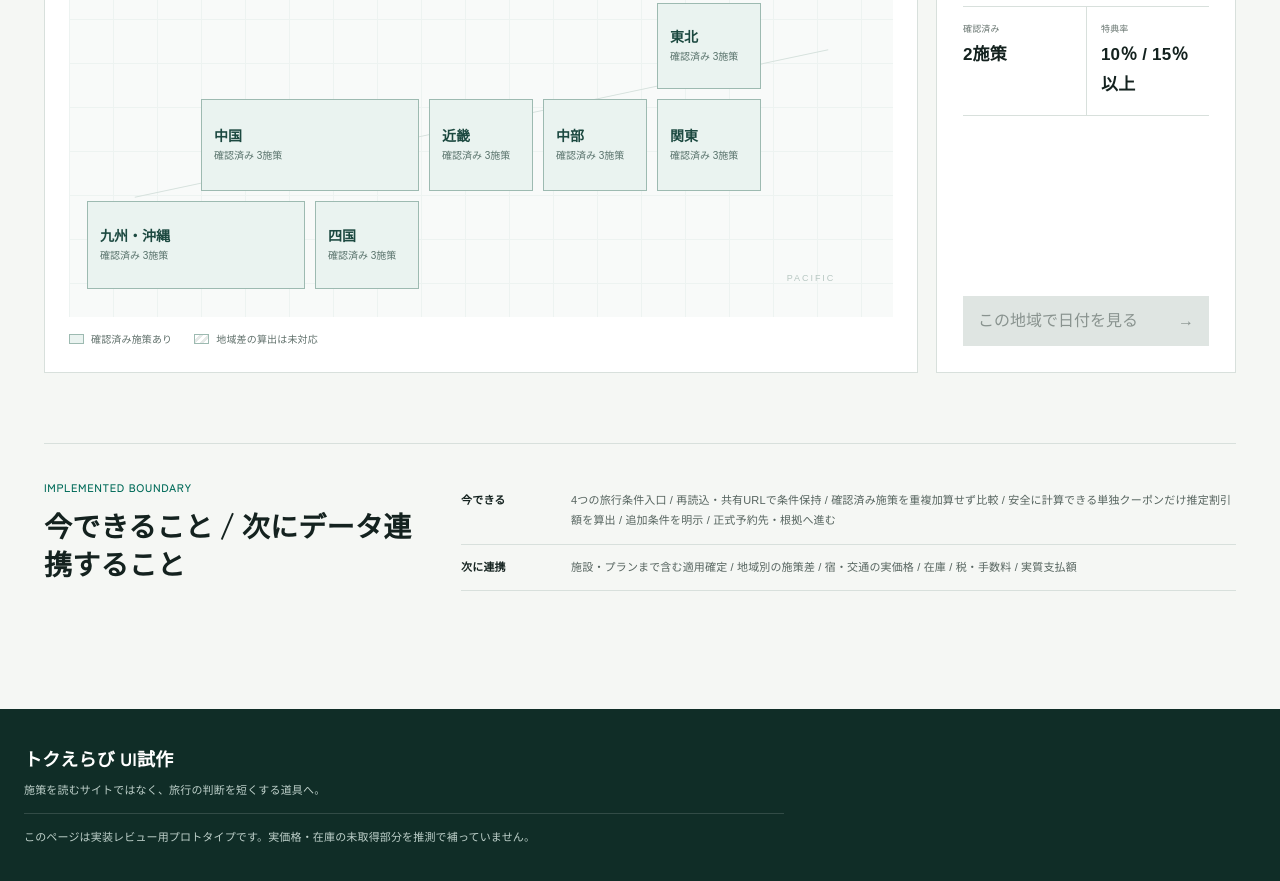
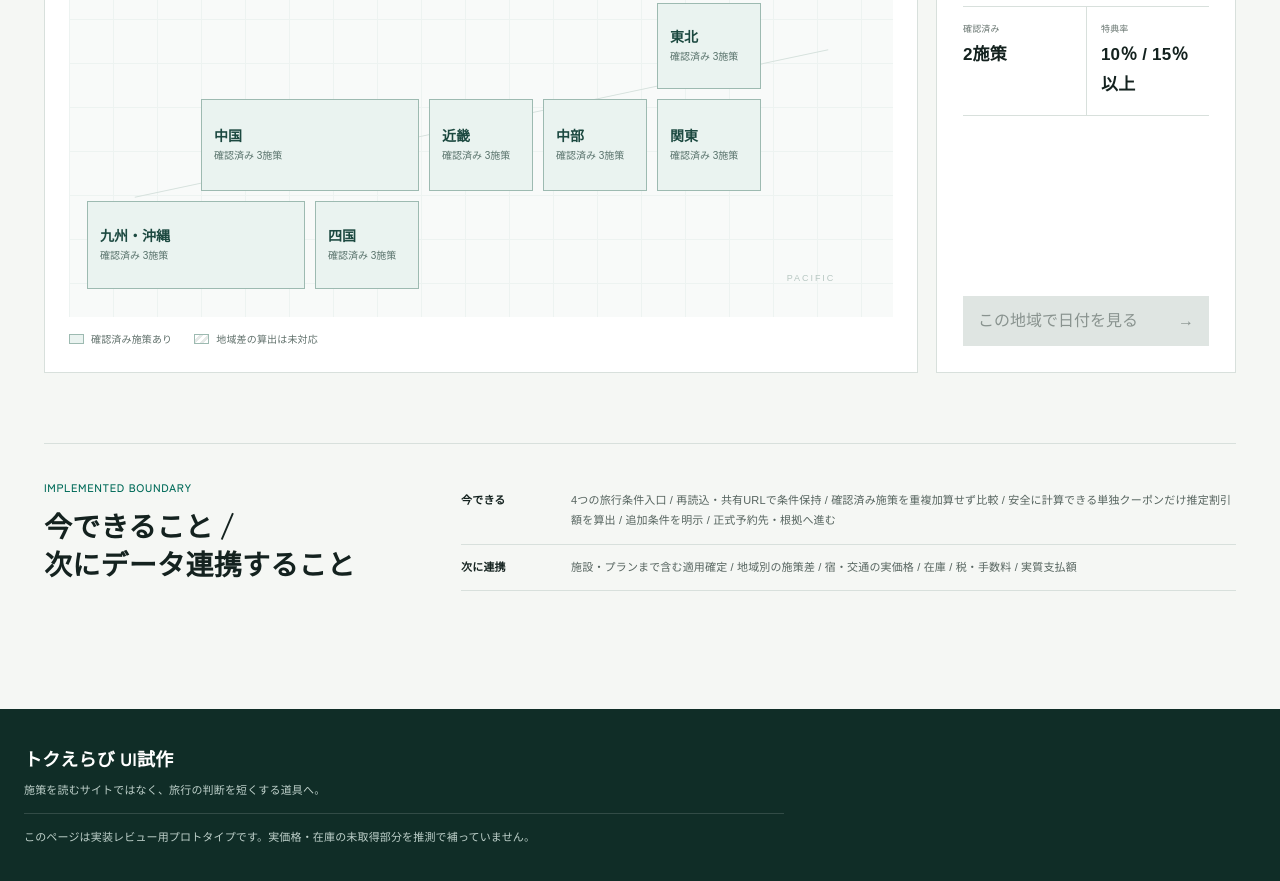
Before and after one commit to peisopenclaw-art/travel-offer-review, a website: page decision.html in a window 1280 px wide. Shown: the part 1029-1910 px from the top of the page. Drawn offline with Linux system fonts and the light colour scheme; a web font is replaced by a local one.

Commit message:
Prevent semantic phrase splits in key headings

```diff
--- a/decision-ui.css
+++ b/decision-ui.css
@@ -69,6 +69,7 @@
 .stage-heading>div{display:flex;align-items:baseline;gap:20px}
 .stage-index{margin:0;color:var(--decision-green);font-size:10px;font-weight:700;letter-spacing:.12em}
 .stage-heading h2{margin:0;font-family:var(--font-display);font-size:clamp(32px,4vw,48px);line-height:1.2;font-weight:700}
+.compare-phrase,.boundary-phrase{display:inline-block}
 .stage-heading>p{margin:0;color:var(--decision-muted);font-size:13px;line-height:1.8}
 
 .map-workspace,.calendar-workspace{display:grid;grid-template-columns:minmax(0,1.5fr) minmax(300px,.5fr);gap:18px}
```
